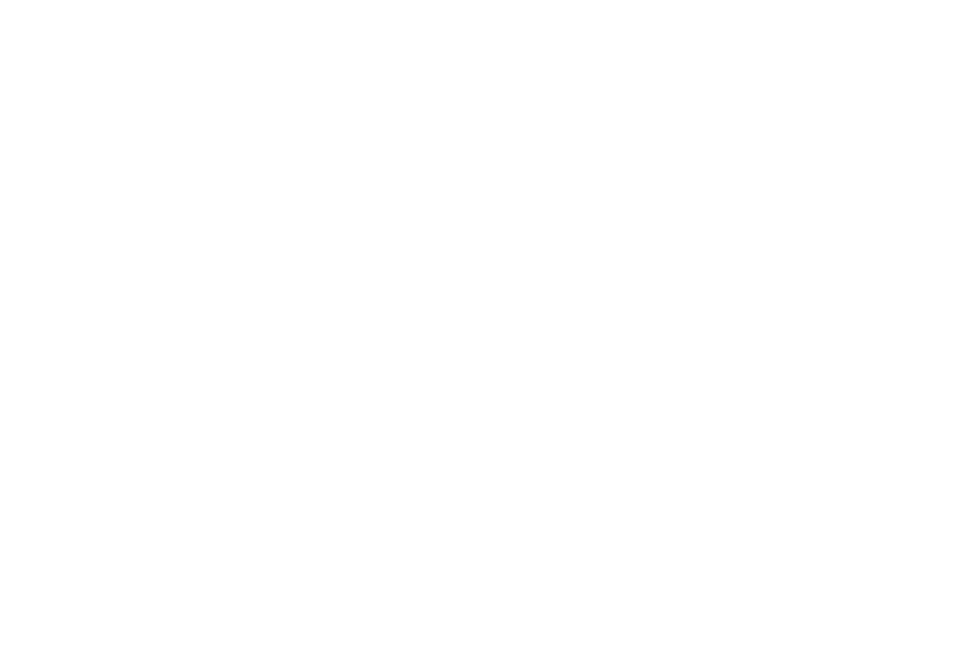
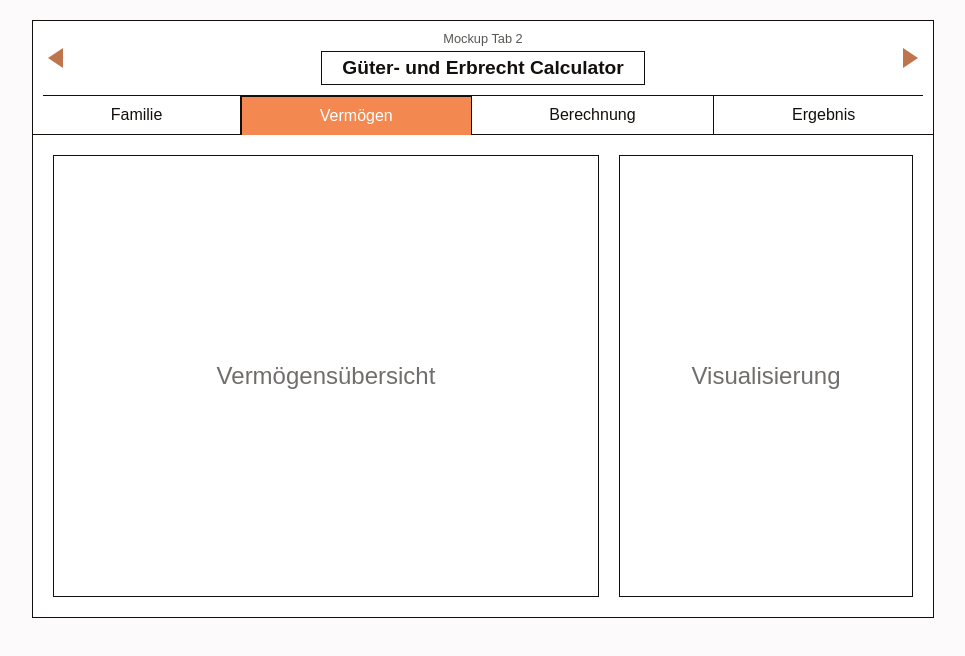
Before and after one commit to muicmateo/erbo, a plain HTML site: page vermoegen.html in a window 1280 px wide. Shown: the whole page, without its empty margins (157-1122 px from the left). Drawn offline with Linux system fonts and the light colour scheme.

Commit message:
created vermoegentab

```diff
--- a/styles.css
+++ b/styles.css
@@ -1,8 +1,141 @@
-* {
+:root {
+    --text-color: #120f0c;
+    --background-color: #fcfafa;
+    --primary-color: #be754e; /* Primäre Farbe für Rahmen und Akzente */
+    --secondary-color: #f38950; /* Sekundäre Farbe für den aktiven Tab */
+    --accent-color: #ffc43b; /* Akzentfarbe (hier nicht primär verwendet, aber definiert) */
+    --border-style: 1px solid var(--text-color);
+}
+
+body {
+    font-family: Arial, sans-serif;
+    background-color: var(--background-color);
+    color: var(--text-color);
     margin: 0;
-    padding: 0;
+    padding: 20px;
+    display: flex;
+    justify-content: center;
+    align-items: flex-start;
+    min-height: 100vh;
 }
-section {
-    background-color: red;
+
+.container {
+    width: 900px; /* Definierte Breite für das Mockup-Fenster */
+    border: var(--border-style);
+    background-color: #fff; /* Innenbereich etwas heller */
+}
+
+/* --- Header und Titelbereich --- */
+
+.header-content {
+    display: flex;
+    align-items: center;
+    justify-content: space-between;
+    border-bottom: var(--border-style);
+    padding: 10px 0; /* Padding oben/unten */
+    margin: 0 10px; /* Abstand zu den Seiten, damit die Pfeile außen sind */
+}
+
+.title-container {
+    text-align: center;
+    flex-grow: 1; /* Nimmt den meisten Platz ein */
+}
+
+.mockup-label {
+    font-size: 0.8em;
+    opacity: 0.7;
+    margin-bottom: 5px;
+}
+
+.main-title {
+    font-size: 1.2em;
+    margin: 0;
+    padding: 5px 20px;
+    border: var(--border-style);
+    display: inline-block; /* Passt sich der Textlänge an */
+}
+
+.arrow {
+    width: 0;
+    height: 0;
+    border-top: 10px solid transparent;
+    border-bottom: 10px solid transparent;
+    margin: 0 5px;
+}
+
+.left-arrow {
+    border-right: 15px solid var(--primary-color);
+}
+
+.right-arrow {
+    border-left: 15px solid var(--primary-color);
+}
+
+/* --- Navigationsleiste (Tabs) --- */
+
+.tabs-nav {
+    display: flex;
+    border-bottom: var(--border-style);
+}
+
+.tab-button {
+    flex-grow: 1; /* Gleiche Breite für alle Buttons */
+    padding: 10px 0;
+    border: none;
+    border-right: var(--border-style);
+    background-color: transparent;
+    color: var(--text-color);
+    font-size: 1em;
+    cursor: pointer;
+    transition: background-color 0.2s;
+}
+
+.tab-button:last-child {
+    border-right: none;
+}
+
+/* Aktiver Tab */
+.tab-button.active {
+    background-color: var(--secondary-color); /* Sekundäre Farbe */
+    color: #fff;
+    border-color: var(--secondary-color);
+    /* Umrandung des aktiven Tabs wie im Mockup */
+    border-top: var(--border-style);
+    border-left: var(--border-style);
+    border-right: var(--border-style);
+    border-bottom: none; /* Wichtig: Untere Linie fehlt */
+    margin-bottom: -1px; /* Überlappt die untere Linie leicht */
+    z-index: 1; /* Überlagert die untere Linie */
+}
+
+/* --- Hauptinhaltsbereich --- */
+
+.content-area {
+    display: flex;
     padding: 20px;
 }
+
+.left-panel, .right-panel {
+    min-height: 400px; /* Beispielhöhe */
+    border: var(--border-style);
+    padding: 20px;
+    display: flex;
+    justify-content: center;
+    align-items: center;
+    text-align: center;
+}
+
+.left-panel {
+    flex: 2; /* Nimmt mehr Platz ein (Verhältnis ca. 2:1) */
+    margin-right: 20px;
+}
+
+.right-panel {
+    flex: 1;
+}
+
+.panel-label {
+    font-size: 1.5em;
+    color: var(--text-color);
+    opacity: 0.6;
+}
--- a/vermoegen.html
+++ b/vermoegen.html
@@ -0,0 +1,38 @@
+<!DOCTYPE html>
+<html lang="de">
+<head>
+    <meta charset="UTF-8">
+    <meta name="viewport" content="width=device-width, initial-scale=1.0">
+    <title>Mockup Tab 2 - Güter- und Erbrecht Calculator</title>
+    <link rel="stylesheet" href="styles.css"> </head>
+<body>
+    <div class="container">
+        <header class="header">
+            <div class="header-content">
+                <span class="arrow left-arrow"></span>
+                <div class="title-container">
+                    <div class="mockup-label">Mockup Tab 2</div>
+                    <h1 class="main-title">Güter- und Erbrecht Calculator</h1>
+                </div>
+                <span class="arrow right-arrow"></span>
+            </div>
+        </header>
+
+        <nav class="tabs-nav">
+            <button class="tab-button">Familie</button>
+            <button class="tab-button active">Vermögen</button>
+            <button class="tab-button">Berechnung</button>
+            <button class="tab-button">Ergebnis</button>
+        </nav>
+
+        <main class="content-area">
+            <div class="left-panel">
+                <p class="panel-label">Vermögensübersicht</p>
+            </div>
+            <div class="right-panel">
+                <p class="panel-label">Visualisierung</p>
+            </div>
+        </main>
+    </div>
+</body>
+</html>
```
